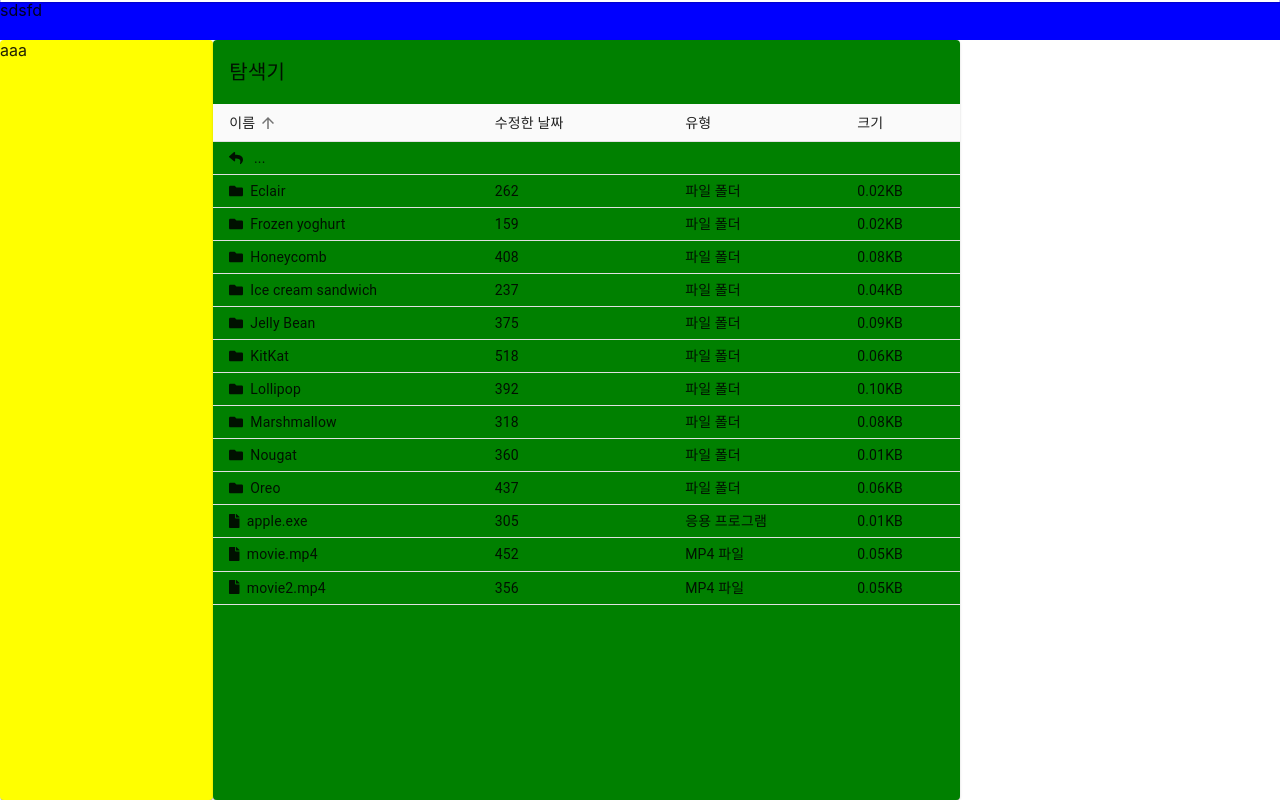
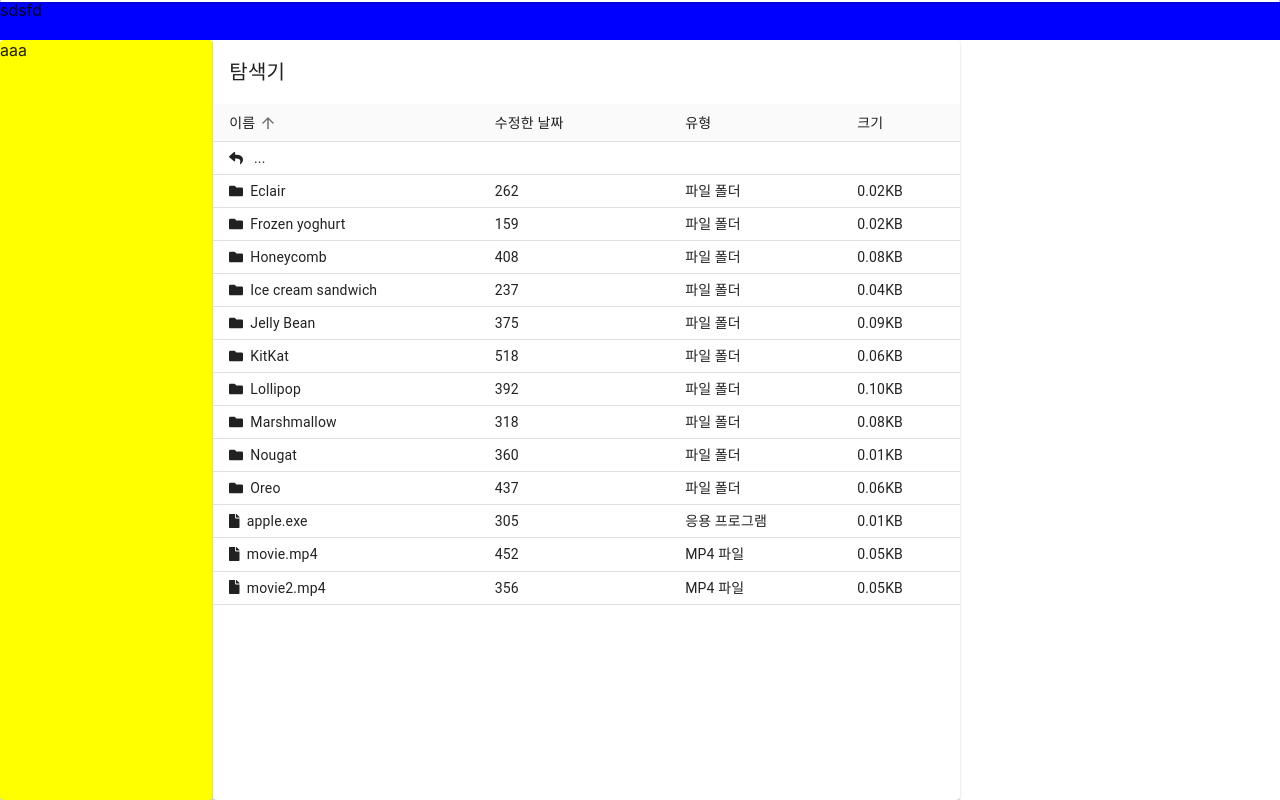
Before and after one commit to dydtjr1128/NetworkFileExplorer, a React (Create React App) app in the folder Front/AdminPage/adminapp/: page /explorer in a window 1280 px wide. Built offline with nearby package versions, Linux system fonts and the light colour scheme; the HTML template or start-up script is replaced by a standard one.

Commit message:
Update table UI

```diff
--- a/Front/AdminPage/adminapp/src/component/DirectoryTable.js
+++ b/Front/AdminPage/adminapp/src/component/DirectoryTable.js
@@ -154,7 +154,7 @@ const useStyles = makeStyles(theme => ({
   paper: {
     width: '100%',
     height: '95vh',
-    backgroundColor:'green',
+    //backgroundColor:'green',
   },
   table: {
     minWidth: '100%',
```
